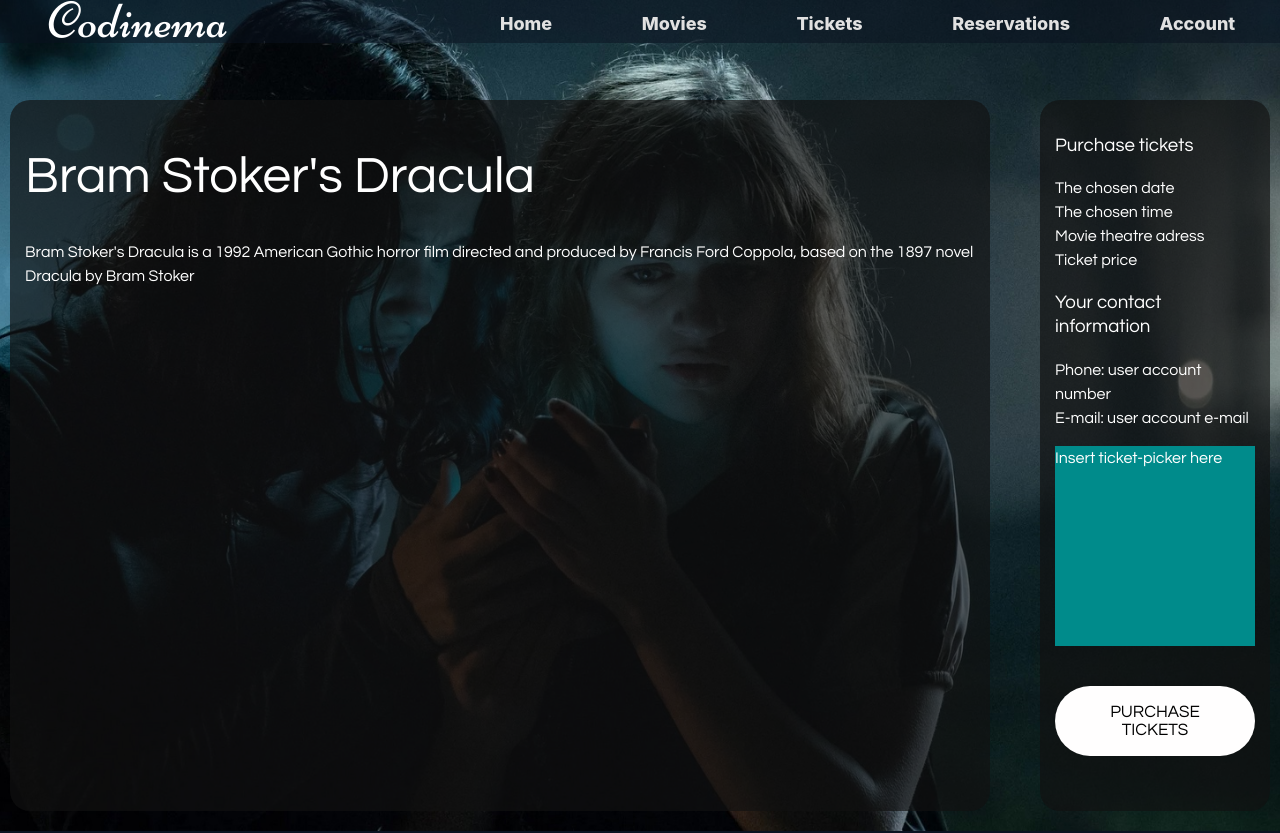
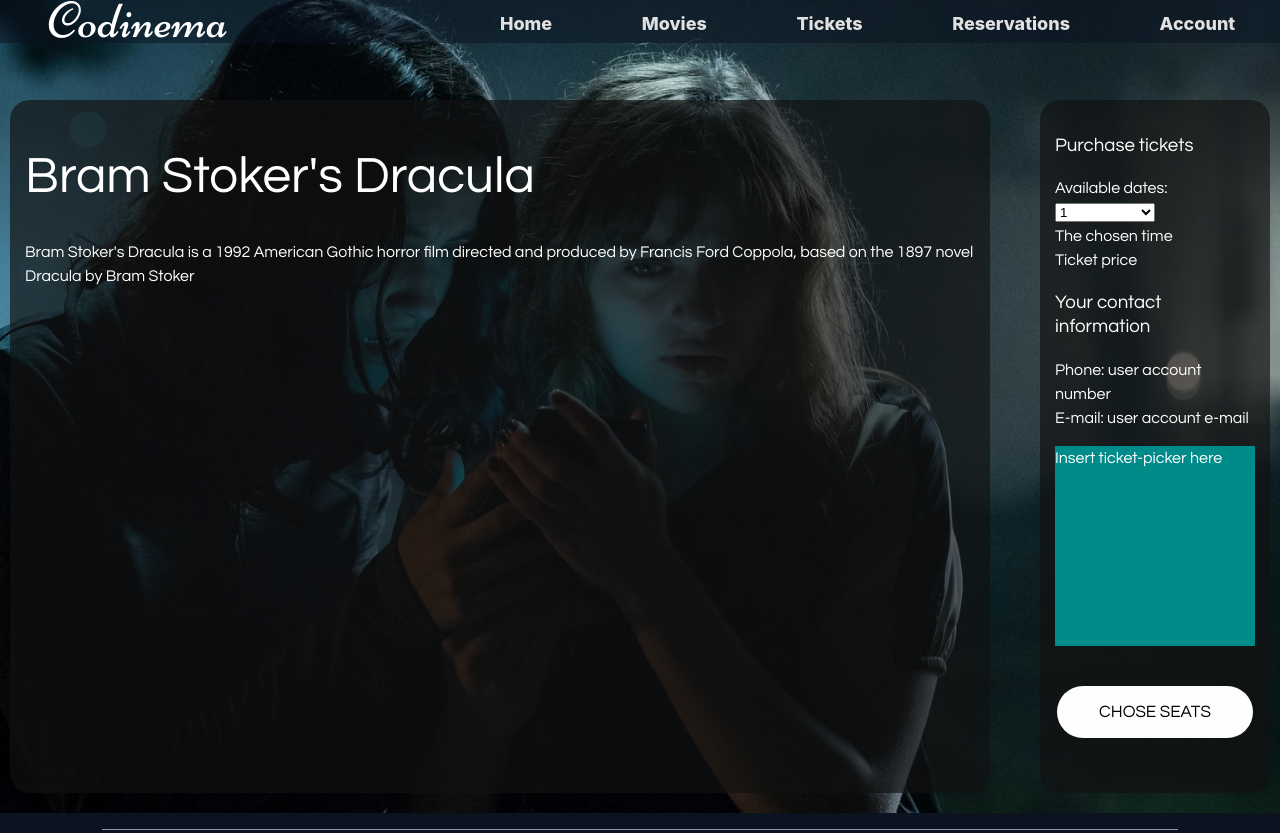
Before and after one commit to RogeSocial/cinema-project, a React (Vite) app in the folder client/: page /movies/1 in a window 1280 px wide. Shown: the top 833 px of the page. Built offline with nearby package versions, Linux system fonts and the light colour scheme; a web font is replaced by a local one.

Commit message:
added the possibility to chose dates on ticket-form / movie-details page

```diff
--- a/client/src/CSS/ticket-form.css
+++ b/client/src/CSS/ticket-form.css
@@ -51,6 +51,10 @@
     list-style: none;
 }
 
+.date-picker {
+    min-width: 100px;
+}
+
 @media only screen and (min-width: 600px) {
     .ticket-form-page {
         display: flex;
--- a/client/src/components/TicketForm.jsx
+++ b/client/src/components/TicketForm.jsx
@@ -6,6 +6,18 @@ import { movieArray } from './MovieData';
 export default function TicketForm() {
     const movieId = useParams().id
     const movie = movieArray.find(m=>m.id == movieId)
+
+
+    function dateSelector() {
+        return (
+            <select name="dates" id="dates" className='date-picker'>
+                {movie.date.map((option, index) => {
+                    return <option key= {index} > {option} </option>
+                })}
+            </select>
+        )
+    }
+
     return (
         <div className={"ticket-form-page"}>
             <div className={"ticket-form-box form-row"}>
@@ -18,9 +30,9 @@ export default function TicketForm() {
                     <h3>Purchase tickets</h3>
 
                     <ul className='ticket-list'>
-                        <li>The chosen date </li>
+                        <li>Available dates:  </li>
+                        { dateSelector()}
                         <li>The chosen time </li>
-                        <li>Movie theatre adress</li>
                         <li>Ticket price</li>
                     </ul>
 
@@ -34,7 +46,7 @@ export default function TicketForm() {
                         Insert ticket-picker here
                     </div>
 
-                    <button type={"submit"} className={"ticket-submit btn"}>Purchase tickets</button>
+                    <button type={"submit"} className={"ticket-submit btn"}>Chose seats</button>
                 </form>
 
         </div>
```
